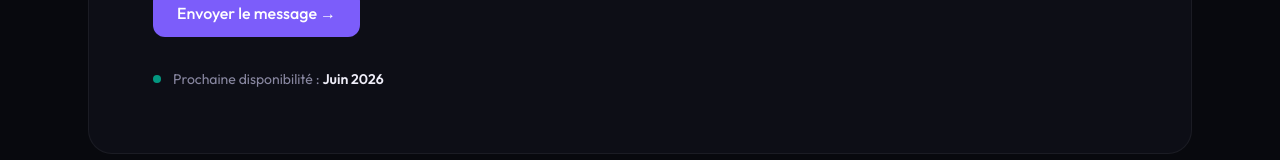
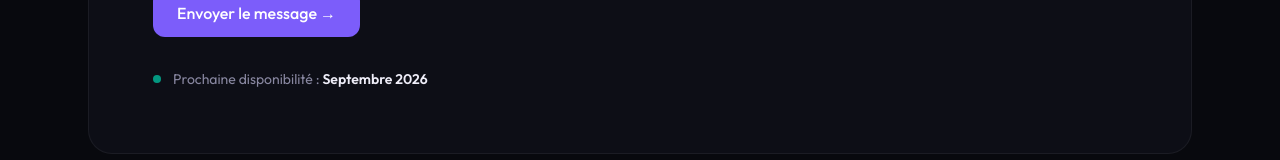
Before and after one commit to yvesnet9/yvescodes, a Next.js app: page / in a window 1280 px wide. Shown: the part 7607-7767 px from the top of the page. Built offline with nearby package versions, Linux system fonts and the light colour scheme.

Commit message:
fix: disponibilité mise à jour septembre 2026

```diff
--- a/src/components/ContactFooter.tsx
+++ b/src/components/ContactFooter.tsx
@@ -80,7 +80,7 @@ export default function ContactFooter() {
 
               <div className="mt-8 flex items-center gap-3 text-sm text-text-2 font-body">
                 <div className="w-2 h-2 bg-teal rounded-full animate-pulse2" />
-                <span>Prochaine disponibilité : <strong className="text-text">Juin 2026</strong></span>
+                <span>Prochaine disponibilité : <strong className="text-text">Septembre 2026</strong></span>
               </div>
             </div>
           </div>
```
